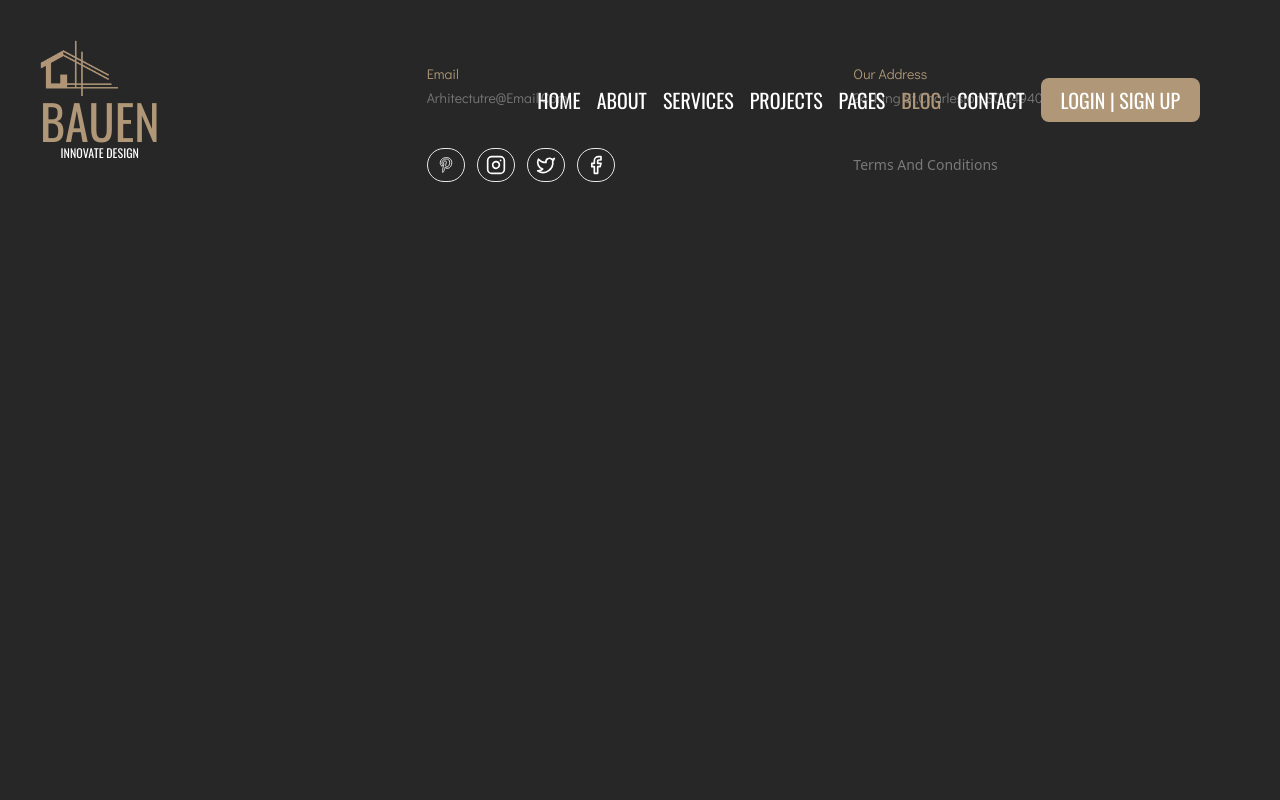
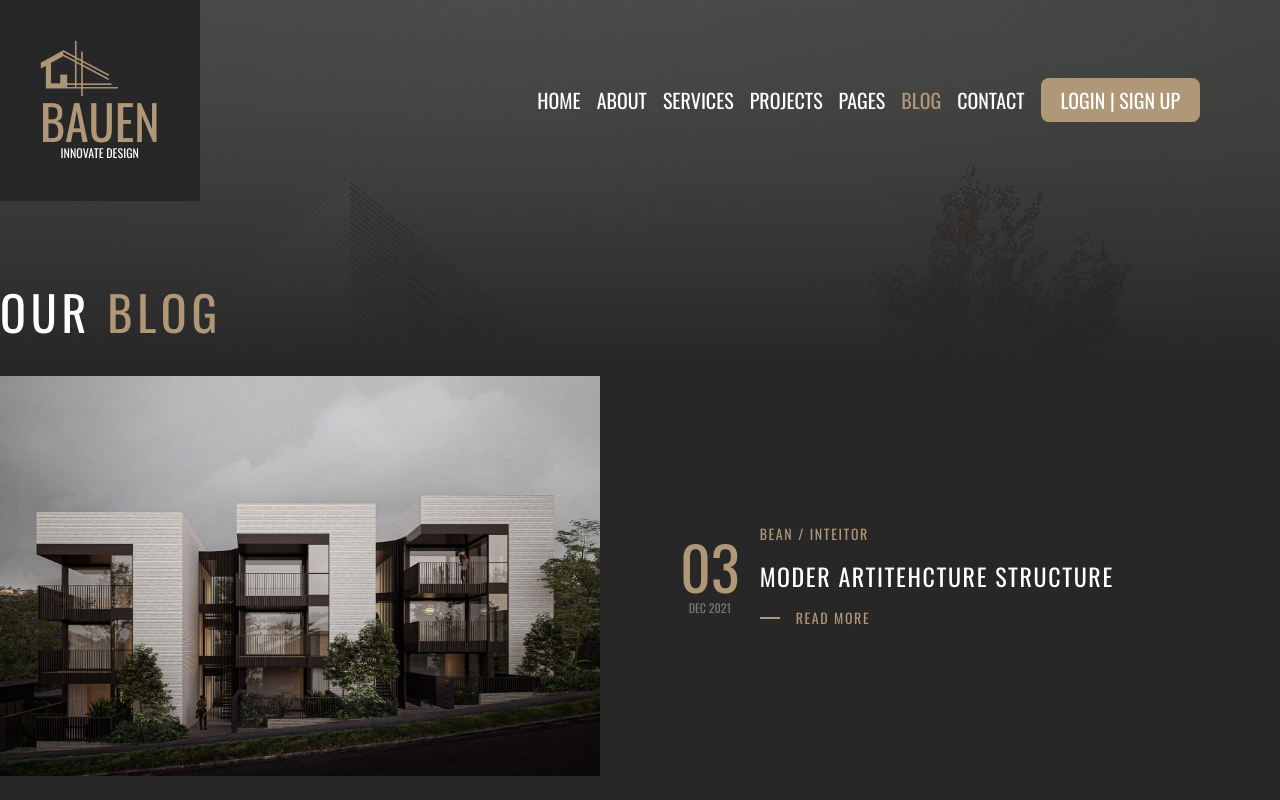
Before and after one commit to mohsen-barahuee/design-torento, a React (Create React App) app: page /blogs in a window 1280 px wide. Shown: the top 800 px of the page. Built offline with nearby package versions, Linux system fonts and the light colour scheme.

Commit message:
create blogs and responsive it

```diff
--- a/src/components/modules/price-cards/PriceCards.jsx
+++ b/src/components/modules/price-cards/PriceCards.jsx
@@ -1,13 +1,28 @@
 import React from "react";
 
 export default function PriceCards() {
-
-    console.log(process.env.REACT_APP_URL);
-
-
   return (
     <>
-      <div className=" container px-5  lg:px-24 mb-40">
+      <div className=" px-5  lg:px-24 mb-40">
+        <div className=" absolute top-0 -z-10 ">
+          <div className="w-full  ">
+            <div className="w-full hidden md:block h-full bg-gradient-to-t from-primary from-60% z-10 absolute bottom-0"></div>
+            <div className="  md:hidden w-full ">
+              <div className="  w-full h-[300px]  bg-gradient-to-t from-primary from-50% -z-10"></div>
+              <img
+                className="    -z-20  w-full opacity-30"
+                src="/images/our-project/2.jpg"
+                alt=""
+              />
+            </div>
+            <img
+              className=" hidden md:block  -z-10  w-full opacity-30"
+              src="/images/our-project/2.jpg"
+              alt=""
+            />
+          </div>
+        </div>
+        <div className=" mt-28 md:mt-64">
           <div className="uppercase  flex gap-x-4 my-10 justify-start md:justify-start text-4xl md:text-5xl font-Oswald tracking-widest">
             <h3>pricing</h3>
             <h3 className="text-secondary">plan</h3>
@@ -48,7 +63,12 @@ export default function PriceCards() {
                     information architecture
                   </span>
                 </div>
-              <a className="uppercase bg-secondary px-8 py-2 text-sm font-Oswald tracking-widest" href="/">discover</a>
+                <a
+                  className="uppercase bg-secondary px-8 py-2 text-sm font-Oswald tracking-widest"
+                  href="/"
+                >
+                  discover
+                </a>
               </div>
               <div className="flex flex-col items-start gap-y-6 bg-card-color py-10 pl-8">
                 <div className="flex flex-col gap-y-4">
@@ -84,7 +104,12 @@ export default function PriceCards() {
                     information architecture
                   </span>
                 </div>
-              <a className="uppercase bg-secondary px-8 py-2 text-sm font-Oswald tracking-widest" href="/">discover</a>
+                <a
+                  className="uppercase bg-secondary px-8 py-2 text-sm font-Oswald tracking-widest"
+                  href="/"
+                >
+                  discover
+                </a>
               </div>
               <div className="flex flex-col items-start gap-y-6 bg-card-color py-10 pl-8">
                 <div className="flex flex-col gap-y-4">
@@ -120,9 +145,14 @@ export default function PriceCards() {
                     information architecture
                   </span>
                 </div>
-              <a className="uppercase bg-secondary px-8 py-2 text-sm font-Oswald tracking-widest" href="/">discover</a>
+                <a
+                  className="uppercase bg-secondary px-8 py-2 text-sm font-Oswald tracking-widest"
+                  href="/"
+                >
+                  discover
+                </a>
               </div>
-
+            </div>
           </div>
         </div>
       </div>
--- a/src/components/modules/process-section/ProcessSection.jsx
+++ b/src/components/modules/process-section/ProcessSection.jsx
@@ -3,7 +3,7 @@ import React from "react";
 export default function ProcessSection() {
   return (
     <>
-      <div className=" container my-20 lg:mb-40">
+      <div className=" container  lg:mb-20">
         <div className="w-full  relative">
           <div className="w-full hidden md:block h-full bg-gradient-to-t from-primary from-50% z-10 absolute bottom-0"></div>
           <div className=" relative md:hidden w-full ">
@@ -19,7 +19,7 @@ export default function ProcessSection() {
             src="/images/our-project/2.jpg"
             alt=""
           />
-          <div className=" px-4 md:absolute  md:bottom-0  z-20">
+          <div className=" px-4 md:absolute  md:bottom-20  z-20">
             <div className="uppercase   flex  gap-x-4 my-10 justify-start md:justify-start text-4xl lg:text-5xl font-Oswald tracking-widest">
               <h3>pricing</h3>
               <h3 className="text-secondary">plan</h3>
--- a/src/components/pages/blogs/blogs.jsx
+++ b/src/components/pages/blogs/blogs.jsx
@@ -1,5 +1,71 @@
 import React from "react";
+import { Link } from "react-router-dom";
 
 export default function Blogs() {
-  return <div>blogs</div>;
+  const lists = [0, 1, 2, 3, 4, 5, 6, 7, 8, 9];
+
+  return (
+    <div className=" container   lg:mb-40">
+      <div className="  absolute  top-0 -z-10">
+        <div className="w-full  relative">
+          <div className="w-full hidden md:block h-full bg-gradient-to-t from-primary from-60% z-10 absolute bottom-0"></div>
+          <div className=" relative md:hidden w-full ">
+            <div className=" absolute top-0 w-full h-[300px]  bg-gradient-to-t from-primary from-50% -z-10"></div>
+            <img
+              className="  absolute top-0  -z-20  w-full opacity-30"
+              src="/images/our-project/2.jpg"
+              alt=""
+            />
+          </div>
+          <img
+            className=" hidden md:block  -z-10  w-full opacity-30"
+            src="/images/our-project/2.jpg"
+            alt=""
+          />
+        </div>
+      </div>
+
+      <div className=" mt-72  z-10">
+        <div className="uppercase   flex  gap-x-4 my-10 justify-start md:justify-start text-4xl lg:text-5xl font-Oswald tracking-widest">
+          <h3>our</h3>
+          <h3 className="text-secondary">blog</h3>
+        </div>
+        <div className="flex flex-col gap-y-20">
+          {lists.map((items, index) => {
+
+            return (
+              <div key={index} className={`flex ${index % 2 === 0 ? "" : "flex-row-reverse"}  items-center gap-x-20`}>
+                <img
+                  src="/images/our-project/1.jpg"
+                  className="w-[600px] h-[400px]"
+                  alt=""
+                />
+                <div className="flex gap-x-5 items-center">
+                  <div className="flex flex-col items-center gap-y-1 uppercase font-Oswald">
+                    <span className="text-6xl text-secondary">03</span>
+                    <span className="text-xs text-text-color">dec 2021</span>
+                  </div>
+                  <div className="flex flex-col gap-y-4 uppercase font-Oswald tracking-widest">
+                    <span className="text-secondary text-sm">
+                      bean / inteitor
+                    </span>
+                    <span className="text-2xl">
+                      moder artitehcture structure
+                    </span>
+                    <Link
+                      to={"/blogs/22"}
+                      className="flex items-center text-sm  gap-x-4 text-secondary uppercase"
+                    >
+                      <div className="w-5 h-[1.5px] bg-secondary "></div>
+                      read more
+                    </Link>
+                  </div>
+                </div>
+              </div>
+            );
+          })}
+        </div>
+      </div>
+    </div>
+  );
 }
--- a/src/components/pages/blogs/person-blog/PersonBlog.jsx
+++ b/src/components/pages/blogs/person-blog/PersonBlog.jsx
@@ -5,6 +5,8 @@ export default function PersonBlog() {
 
   const params = useParams()
 
+  console.log(params);
+
 
 
   return <div>{params.id}</div>;
```
Lines whose indentation alone changed are shown as unchanged.
